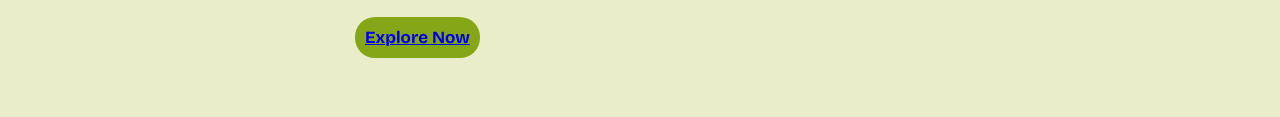
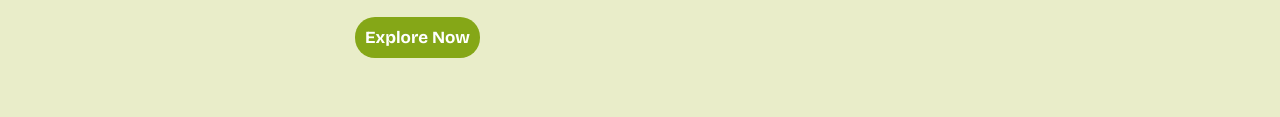
Before and after one commit to Jayakrishna5-dev/Product-Landing-Page-for-skincare, a plain HTML site: page index.html in a window 1280 px wide. Shown: the part 355-472 px from the top of the page. Drawn offline with nearby package versions, Linux system fonts and the light colour scheme.

Commit message:
Update style.css

```diff
--- a/style.css
+++ b/style.css
@@ -99,6 +99,10 @@ nav{
     font-weight: bold;
     font-size: 1rem;
     margin: 20px 0;
+}
+.intro button a{
+    text-decoration: none;
+    color: white;
 }
 .intro-image img, .about-image img, .why-image img{
     height: 200px;
```
